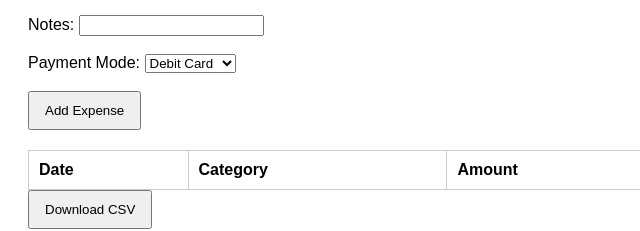
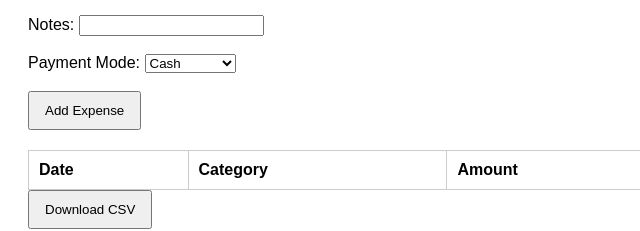
Before and after one commit to enrico-athougies/expense-tracker, a plain HTML site: page index.html in a window 1280 px wide. Shown: the part 245-476 px from the top of the page, 0-640 px from the left. Drawn offline with Linux system fonts and the light colour scheme.

Commit message:
Update index.html

```diff
--- a/index.html
+++ b/index.html
@@ -31,8 +31,8 @@
     <label>Payment Mode:
         <select id="payment_mode" required>
             <option value="Cash" selected>Cash</option>
-            <option value="Credit Card" selected>Credit Card</option>
-            <option value="Debit Card" selected>Debit Card</option>
+            <option value="Credit Card">Credit Card</option>
+            <option value="Debit Card">Debit Card</option>
         </select>
     </label><br><br>
     <button type="submit">Add Expense</button>
```
